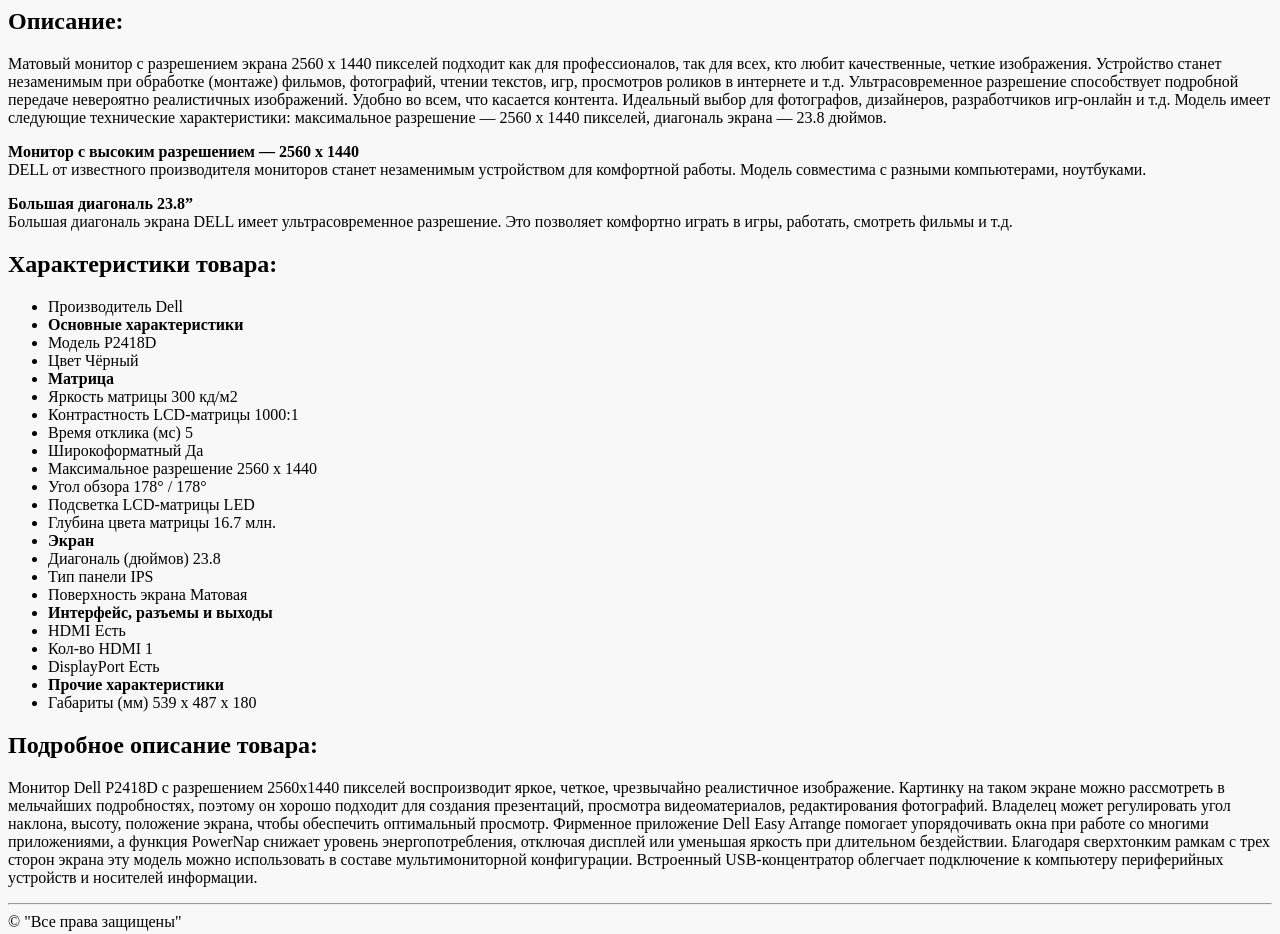
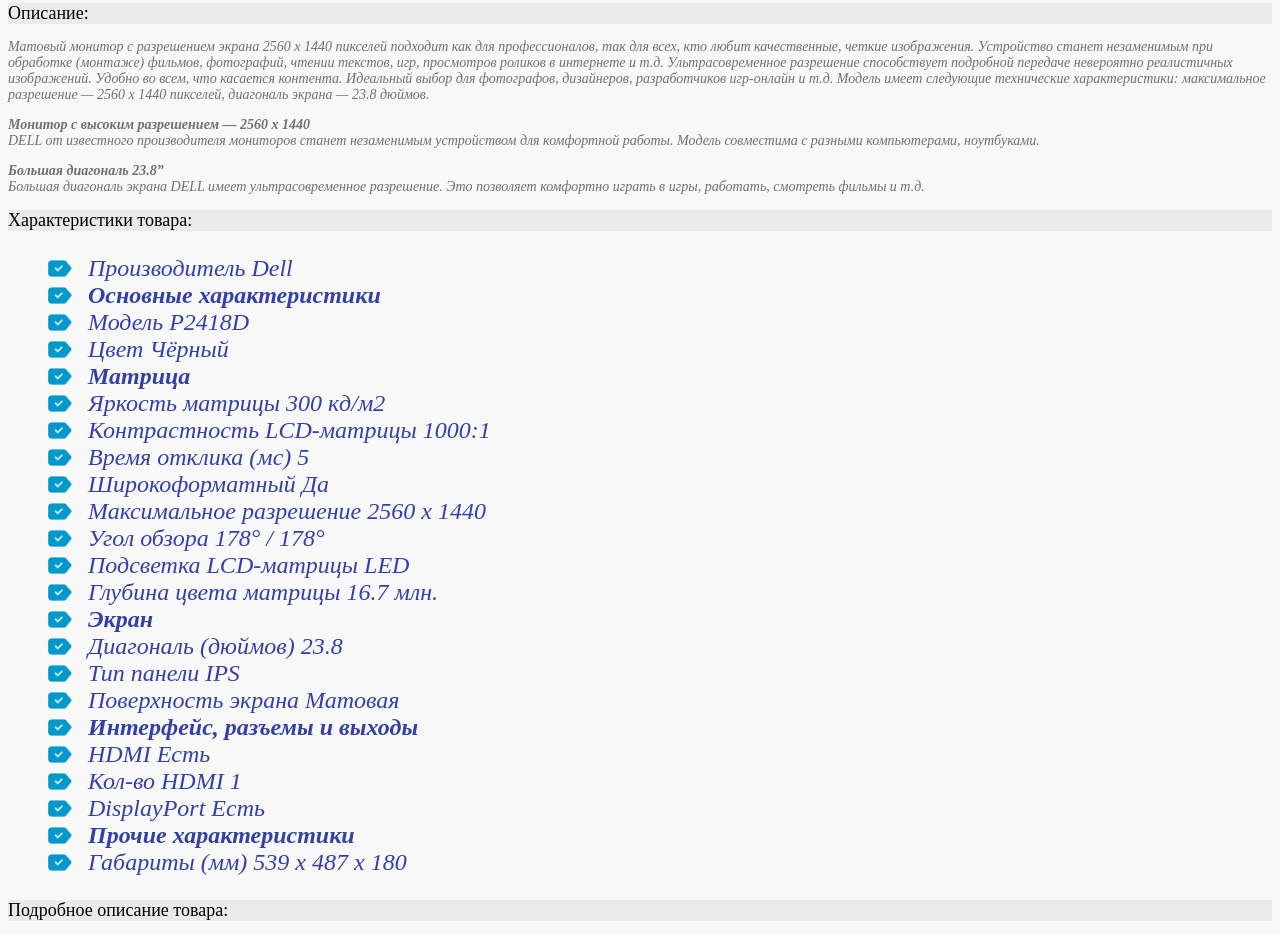
Before and after one commit to AndrewMosk/online_store, a plain HTML site: page online store/catalog/monitors/DELL_P2418D_23.8.html in a window 1280 px wide. Shown: the part 769-1703 px from the top of the page. Drawn offline with Linux system fonts and the light colour scheme.

Commit message:
описание товара

```diff
--- a/online store/catalog/monitors/DELL_P2418D_23.8.html
+++ b/online store/catalog/monitors/DELL_P2418D_23.8.html
@@ -13,24 +13,24 @@
     </ul>
     <h1>Монитор DELL P2418D 23.8</h1>
     <img src="../../images/DELL P2418D 23.8.JPG" alt="DELL P2418D 23.8">
-    <h2>Описание:</h2>
-    <p>
+    <h2 class="product_description" > Описание:</h2>
+    <p class="product_short_description">
         Матовый монитор с разрешением экрана 2560 x 1440 пикселей подходит как для профессионалов, так для всех, кто любит качественные, четкие изображения.
         Устройство станет незаменимым при обработке (монтаже) фильмов, фотографий, чтении текстов, игр, просмотров роликов в интернете и т.д.
         Ультрасовременное разрешение способствует подробной передаче невероятно реалистичных изображений. Удобно во всем, что касается контента. Идеальный выбор для фотографов,
         дизайнеров, разработчиков игр-онлайн и т.д. Модель имеет следующие технические характеристики: максимальное разрешение — 2560 x 1440 пикселей, диагональ экрана — 23.8 дюймов.
     </p>
-    <p>
+    <p class="product_short_description">
         <strong>Монитор с высоким разрешением — 2560 x 1440</strong> <br>
         DELL от известного производителя мониторов станет незаменимым устройством для комфортной работы. Модель совместима с разными компьютерами, ноутбуками.
     </p>
-    <p>
+    <p class="product_short_description">
         <strong>Большая диагональ 23.8”</strong> <br>
         Большая диагональ экрана DELL имеет ультрасовременное разрешение. Это позволяет комфортно играть в игры, работать, смотреть фильмы и т.д.
     </p>
-    <h2>Характеристики товара:</h2>
+    <h2 class="product_description" > Характеристики товара:</h2>
     <p>
-        <ul>
+        <ul class="product_characteristics">
             <li>Производитель	Dell</li>
             <li><strong>Основные характеристики</strong></li>
             <li>Модель	P2418D</li>
@@ -56,8 +56,8 @@
             <li>Габариты (мм)	539 x 487 x 180</li>
         </ul>
     </p>
-    <h2>Подробное описание товара:</h2>
-    <p>
+    <h2 class="product_description" >Подробное описание товара:</h2>
+    <p class="product_long_description">
         Монитор Dell P2418D с разрешением 2560х1440 пикселей воспроизводит яркое, четкое, чрезвычайно реалистичное изображение. Картинку на таком экране можно рассмотреть в мельчайших
         подробностях, поэтому он хорошо подходит для создания презентаций, просмотра видеоматериалов, редактирования фотографий. Владелец может регулировать угол наклона, высоту,
         положение экрана, чтобы обеспечить оптимальный просмотр. Фирменное приложение Dell Easy Arrange помогает упорядочивать окна при работе со многими приложениями, а функция
--- a/online store/styles/style.css
+++ b/online store/styles/style.css
@@ -5,10 +5,44 @@ body {
 .menu {
     list-style: none;
     font-size: 32px;
+    font-style: bold;
+}
+
+.menu li a {
+    color: #501f7d;
+    text-decoration: none;
+}
+
+.product_description {
+    color: #000;
+    font-size: 18px;
+    font-weight: 400;
+    background: #eaeaea;
+}
+
+.product_short_description {
+    color: #707070;
+    font-size: 14px;
+    font-style: italic;
+    line-height: 16px;
+}
+
+.product_long_description {
+    color: #484343;
+    font-size: 16px;
+    font-weight: 400;
+    line-height: 24px;
+}
+
+.product_characteristics {
+    color: #3440a7;
+    font-size: 24px;
     font-style: italic;
 }
 
-.menu li a {
-    color: #1f7d63;
-    text-decoration: none;
+.product_characteristics li {
+    list-style: none;
+    background: url(../images/marker.png) no-repeat left center;
+    background-size: 2%;
+    padding-left: 40px;
 }
```
Also changed, not shown: online store/images/marker.png (added).
